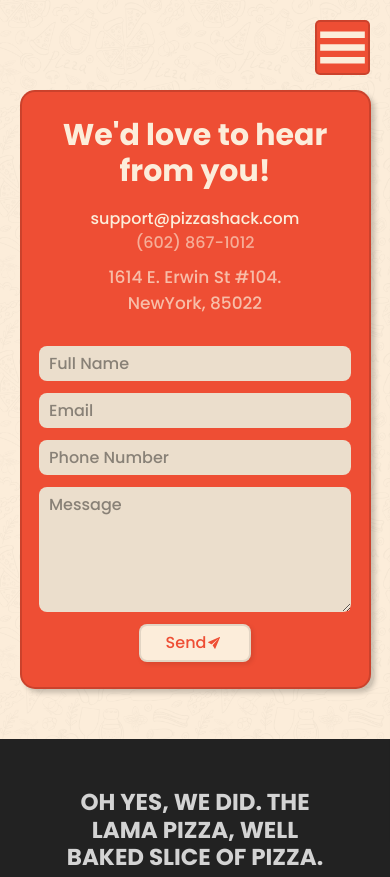
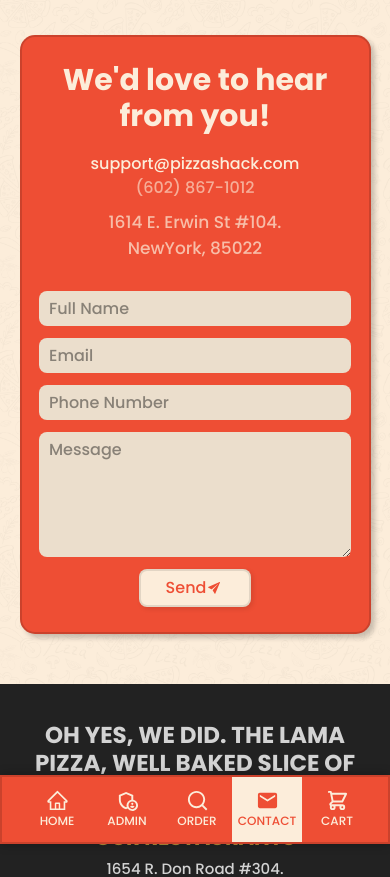
Before and after one commit to csabbah/nextjs-pizza-shack, a Next.js app: page /contact in a window 390 px wide. Shown: the top 877 px of the page. Built offline with nearby package versions, Linux system fonts and the light colour scheme.

Commit message:
Major update - Mobile, Tablet and Desktop screens now all have unique Nav menus

```diff
--- a/components/MobileNav.js
+++ b/components/MobileNav.js
@@ -1,116 +1,175 @@
-import styles from '../styles/Navbar.module.css';
+import React, { useState } from 'react';
+import styles from '../styles/MobileNav.module.css';
 import Link from 'next/link';
+import { useRouter } from 'next/router';
 import { useSelector } from 'react-redux';
-import { AiOutlineClose } from 'react-icons/ai';
+import { AiOutlineHome, AiFillHome, AiOutlineMail } from 'react-icons/ai';
+import {
+  MdOutlineAdminPanelSettings,
+  MdAdminPanelSettings,
+  MdEmail,
+} from 'react-icons/md';
+import { HiOutlineShoppingCart, HiShoppingCart } from 'react-icons/hi';
+import { RiSearchLine, RiSearchFill } from 'react-icons/ri';
 
-import { useState } from 'react';
-
-import { useRouter } from 'next/router';
-
-const Navbar = ({ setMobile, mobile }) => {
+const MobileNav = () => {
   const router = useRouter();
   let endpointName = router.pathname;
 
   const [color, setColor] = useState('#fcedda');
+  const [color2, setColor2] = useState('#ee4e34');
 
   // Initially this is 0
   const quantity = useSelector((state) => state.cart.quantity);
 
   return (
-    <>
-      <div
-        className={`${styles.background} ${
-          mobile ? styles.true : styles.false
-        }`}
-      ></div>
-      <div className={styles.mobileContainer}>
-        <div className={styles.item}>
-          <ul className={styles.list}>
-            <AiOutlineClose
-              onClick={() => setMobile(false)}
-              className={styles.closeNav}
-            />
+    <div className={styles.container}>
+      <ul className={styles.ul}>
         <Link href="/" passHref>
           <li
-                style={{ color: endpointName == '/' ? 'black' : color }}
+            style={{
+              color: endpointName == '/' ? color2 : color,
+              backgroundColor: endpointName == '/' ? color : color2,
+            }}
             className={`${styles.listItem}`}
-                onClick={() => setMobile(false)}
           >
-                Home
+            <div
+              style={{
+                display: 'flex',
+                flexDirection: 'column',
+                alignItems: 'center',
+              }}
+            >
+              {endpointName == '/' ? (
+                <AiFillHome style={{ fontSize: '23px' }} />
+              ) : (
+                <AiOutlineHome style={{ fontSize: '23px' }} />
+              )}
+              <span style={{ fontSize: '12px' }}>Home</span>
+            </div>
           </li>
         </Link>
-            <hr className={styles.hr} />
+        <span className={styles.divider} />
         <Link href="/admin" passHref>
           <li
             style={{
               color:
-                    endpointName == '/admin'
-                      ? 'black'
-                      : endpointName == '/admin/login'
-                      ? 'black'
+                endpointName == '/admin' || endpointName == '/admin/login'
+                  ? color2
                   : color,
+              backgroundColor:
+                endpointName == '/admin' || endpointName == '/admin/login'
+                  ? color
+                  : color2,
             }}
             className={`${styles.listItem}`}
-                onClick={() => setMobile(false)}
           >
-                Admin
+            <div
+              style={{
+                display: 'flex',
+                flexDirection: 'column',
+                alignItems: 'center',
+              }}
+            >
+              {endpointName == '/admin' || endpointName == '/admin/login' ? (
+                <MdAdminPanelSettings style={{ fontSize: '23px' }} />
+              ) : (
+                <MdOutlineAdminPanelSettings style={{ fontSize: '23px' }} />
+              )}
+              <span style={{ fontSize: '12px' }}>Admin</span>
+            </div>
           </li>
         </Link>
-            <hr className={styles.hr} />
+        <span className={styles.divider} />
         <Link href="/trackorder" passHref>
           <li
             style={{
-                  color: endpointName == '/trackorder' ? 'black' : color,
+              color: endpointName == '/trackorder' ? color2 : color,
+              backgroundColor: endpointName == '/trackorder' ? color : color2,
             }}
             className={styles.listItem}
-                onClick={() => setMobile(false)}
           >
-                Track order
+            <div
+              style={{
+                display: 'flex',
+                flexDirection: 'column',
+                alignItems: 'center',
+              }}
+            >
+              {endpointName == '/trackorder' ? (
+                <RiSearchFill style={{ fontSize: '23px' }} />
+              ) : (
+                <RiSearchLine style={{ fontSize: '23px' }} />
+              )}
+              <span style={{ fontSize: '12px' }}>Order</span>
+            </div>
           </li>
         </Link>
-            <hr className={styles.hr} />
+        <span className={styles.divider} />
         <Link href="/contact" passHref>
           <li
             style={{
-                  color: endpointName == '/contact' ? 'black' : color,
+              color: endpointName == '/contact' ? color2 : color,
+              backgroundColor: endpointName == '/contact' ? color : color2,
             }}
             className={styles.listItem}
-                onClick={() => setMobile(false)}
           >
-                Contact
+            <div
+              style={{
+                display: 'flex',
+                flexDirection: 'column',
+                alignItems: 'center',
+              }}
+            >
+              {endpointName == '/contact' ? (
+                <MdEmail style={{ fontSize: '23px' }} />
+              ) : (
+                <AiOutlineMail style={{ fontSize: '23px' }} />
+              )}
+              <span style={{ fontSize: '12px' }}>Contact</span>
+            </div>
           </li>
         </Link>
-            <hr className={styles.hr} />
+        <span className={styles.divider} />
         <Link href="/cart" passHref>
           <div className={styles.item}>
             <div className={quantity == 0 ? styles.default : styles.cart}>
               <li
                 style={{
-                      color: endpointName == '/cart' ? 'black' : color,
+                  color: endpointName == '/cart' ? color2 : color,
+                  backgroundColor: endpointName == '/cart' ? color : color2,
                 }}
                 className={styles.listItem}
-                    onClick={() => setMobile(false)}
               >
-                    Cart
                 <div
                   style={{
-                        backgroundColor:
-                          endpointName == '/cart' ? 'black' : color,
+                    display: 'flex',
+                    flexDirection: 'column',
+                    alignItems: 'center',
+                  }}
+                >
+                  {endpointName == '/cart' ? (
+                    <HiShoppingCart style={{ fontSize: '23px' }} />
+                  ) : (
+                    <HiOutlineShoppingCart style={{ fontSize: '23px' }} />
+                  )}
+                  <span style={{ fontSize: '12px' }}>Cart</span>
+                </div>
+                {/* <div
+                  style={{
+                    backgroundColor: endpointName == '/cart' ? 'black' : color,
                   }}
                   className={styles.counter}
                 >
                   <span>{quantity == 0 ? '' : quantity}</span>
-                    </div>
+                </div> */}
               </li>
             </div>
           </div>
         </Link>
       </ul>
     </div>
-        <div className={styles.item}></div>
-      </div>
-    </>
   );
 };
 
-export default Navbar;
+export default MobileNav;
--- a/components/Navbar.js
+++ b/components/Navbar.js
@@ -8,7 +8,8 @@ import { useState } from 'react';
 import { GiHamburgerMenu } from 'react-icons/gi';
 import { useRouter } from 'next/router';
 
-import MobileNav from '../components/MobileNav';
+import TabletNav from '../components/TabletNav';
+import MobileNav from './MobileNav';
 
 const Navbar = ({ mobile, setMobile }) => {
   const router = useRouter();
@@ -20,6 +21,10 @@ const Navbar = ({ mobile, setMobile }) => {
 
   return (
     <div>
+      <div className={styles.mobileNav}>
+        <MobileNav />
+      </div>
+      <div className={styles.tabletNav}>
         <div
           className={`${styles.navStack} ${
             mobile ? styles.activeStack : styles.inactiveStack
@@ -28,14 +33,15 @@ const Navbar = ({ mobile, setMobile }) => {
           <span data-id="navStack">
             <GiHamburgerMenu
               data-id="navStack"
-            className={`${mobile ? styles.activeStack : styles.inactiveStack} ${
-              styles.customIcon
-            }`}
+              className={`${
+                mobile ? styles.activeStack : styles.inactiveStack
+              } ${styles.customIcon}`}
             />
           </span>
         </div>
         <div className={mobile ? styles.activeNav : styles.inactiveNav}>
-        <MobileNav setMobile={setMobile} mobile={mobile} />
+          <TabletNav setMobile={setMobile} mobile={mobile} />
+        </div>
       </div>
       <div
         className={styles.desktopContainer}
--- /dev/null
+++ b/components/TabletNav.js
@@ -0,0 +1,116 @@
+import styles from '../styles/Navbar.module.css';
+import Link from 'next/link';
+import { useSelector } from 'react-redux';
+import { AiOutlineClose } from 'react-icons/ai';
+
+import { useState } from 'react';
+
+import { useRouter } from 'next/router';
+
+const Navbar = ({ setMobile, mobile }) => {
+  const router = useRouter();
+  let endpointName = router.pathname;
+
+  const [color, setColor] = useState('#fcedda');
+
+  // Initially this is 0
+  const quantity = useSelector((state) => state.cart.quantity);
+
+  return (
+    <>
+      <div
+        className={`${styles.background} ${
+          mobile ? styles.true : styles.false
+        }`}
+      ></div>
+      <div className={styles.mobileContainer}>
+        <div className={styles.item}>
+          <ul className={styles.list}>
+            <AiOutlineClose
+              onClick={() => setMobile(false)}
+              className={styles.closeNav}
+            />
+            <Link href="/" passHref>
+              <li
+                style={{ color: endpointName == '/' ? 'black' : color }}
+                className={`${styles.listItem}`}
+                onClick={() => setMobile(false)}
+              >
+                Home
+              </li>
+            </Link>
+            <hr className={styles.hr} />
+            <Link href="/admin" passHref>
+              <li
+                style={{
+                  color:
+                    endpointName == '/admin'
+                      ? 'black'
+                      : endpointName == '/admin/login'
+                      ? 'black'
+                      : color,
+                }}
+                className={`${styles.listItem}`}
+                onClick={() => setMobile(false)}
+              >
+                Admin
+              </li>
+            </Link>
+            <hr className={styles.hr} />
+            <Link href="/trackorder" passHref>
+              <li
+                style={{
+                  color: endpointName == '/trackorder' ? 'black' : color,
+                }}
+                className={styles.listItem}
+                onClick={() => setMobile(false)}
+              >
+                Track order
+              </li>
+            </Link>
+            <hr className={styles.hr} />
+            <Link href="/contact" passHref>
+              <li
+                style={{
+                  color: endpointName == '/contact' ? 'black' : color,
+                }}
+                className={styles.listItem}
+                onClick={() => setMobile(false)}
+              >
+                Contact
+              </li>
+            </Link>
+            <hr className={styles.hr} />
+            <Link href="/cart" passHref>
+              <div className={styles.item}>
+                <div className={quantity == 0 ? styles.default : styles.cart}>
+                  <li
+                    style={{
+                      color: endpointName == '/cart' ? 'black' : color,
+                    }}
+                    className={styles.listItem}
+                    onClick={() => setMobile(false)}
+                  >
+                    Cart
+                    <div
+                      style={{
+                        backgroundColor:
+                          endpointName == '/cart' ? 'black' : color,
+                      }}
+                      className={styles.counter}
+                    >
+                      <span>{quantity == 0 ? '' : quantity}</span>
+                    </div>
+                  </li>
+                </div>
+              </div>
+            </Link>
+          </ul>
+        </div>
+        <div className={styles.item}></div>
+      </div>
+    </>
+  );
+};
+
+export default Navbar;
--- a/styles/Add.module.css
+++ b/styles/Add.module.css
@@ -242,3 +242,10 @@
     width: 150px;
   }
 }
+
+@media screen and (max-width: 468px) {
+  .container {
+    padding-top: 20px;
+    align-items: flex-start;
+  }
+}
--- a/styles/Contact.module.css
+++ b/styles/Contact.module.css
@@ -139,3 +139,12 @@
     width: 0;
   }
 }
+
+@media screen and (max-width: 468px) {
+  .container {
+    padding-top: 0;
+  }
+  .innerContainer {
+    margin-top: 35px;
+  }
+}
--- a/styles/Footer.module.css
+++ b/styles/Footer.module.css
@@ -115,4 +115,10 @@
   .text {
     font-size: 15px;
   }
+
+  .item:last-child {
+    padding: 0 10px;
+    padding-top: 38px;
+    padding-bottom: 80px;
+  }
 }
--- /dev/null
+++ b/styles/MobileNav.module.css
@@ -0,0 +1,17 @@
+.ul {
+  list-style: none;
+  display: flex;
+  justify-content: space-around;
+  align-items: center;
+  padding-left: 0;
+  margin-bottom: 0ex;
+}
+
+.ul li {
+  width: 70px;
+  padding: 12px 20px;
+}
+
+.divider {
+  height: 65px;
+}
--- a/styles/Navbar.module.css
+++ b/styles/Navbar.module.css
@@ -14,11 +14,8 @@
   -webkit-backdrop-filter: blur(10px);
 }
 
-.navStack {
-  display: none;
-}
-
-.mobileContainer {
+.tabletNav,
+.mobileNav {
   display: none;
 }
 
@@ -102,6 +99,10 @@
   margin: 3px 0;
 }
 @media screen and (max-width: 730px) {
+  .tabletNav {
+    display: unset;
+  }
+
   .customIcon {
     color: #fcedda;
     width: 55px;
@@ -149,10 +150,10 @@
     -webkit-box-shadow: 0 0 10px 0 rgba(0, 0, 0, 0.3);
     backdrop-filter: blur(6px);
     -webkit-backdrop-filter: blur(6px);
+    text-transform: uppercase;
+    border-left: 2px solid rgba(0, 0, 0, 0.15);
     position: fixed;
     z-index: 9999999;
-    text-transform: uppercase;
-    border-left: 2px solid rgba(0, 0, 0, 0.15);
   }
 
   .listItem {
@@ -224,3 +225,28 @@
     margin: 8px 0;
   }
 }
+
+@media screen and (max-width: 468px) {
+  .tabletNav {
+    display: none;
+  }
+
+  .mobileNav {
+    color: #fcedda;
+    display: unset;
+    position: fixed;
+    z-index: 999999;
+    width: 100vw;
+    background-color: #ee4e34;
+    bottom: 0;
+    text-align: center;
+    box-shadow: 0 0 10px 0 rgba(0, 0, 0, 0.3);
+    -moz-box-shadow: 0 0 10px 0 rgba(0, 0, 0, 0.3);
+    -webkit-box-shadow: 0 0 10px 0 rgba(0, 0, 0, 0.3);
+    backdrop-filter: blur(6px);
+    -webkit-backdrop-filter: blur(6px);
+    text-transform: uppercase;
+    padding: 0 20px;
+    border: 2px solid rgba(0, 0, 0, 0.15);
+  }
+}
--- a/styles/Order.module.css
+++ b/styles/Order.module.css
@@ -150,6 +150,12 @@
   }
 }
 
+@media screen and (max-width: 730px) {
+  .container {
+    padding-top: 0;
+  }
+}
+
 @media screen and (max-width: 518px) {
   .tr {
     text-align: center;
@@ -220,8 +226,16 @@
   }
 }
 
-@media screen and (max-width: 730px) {
+@media screen and (max-width: 468px) {
   .container {
     padding-top: 0;
   }
+
+  .left {
+    margin-top: 25px;
+  }
+
+  .right {
+    margin-bottom: 3px;
+  }
 }
--- a/styles/orderDetail.module.css
+++ b/styles/orderDetail.module.css
@@ -121,3 +121,10 @@
     font-size: 15px;
   }
 }
+
+@media screen and (max-width: 468px) {
+  .container {
+    padding-top: 70px;
+    align-items: flex-start;
+  }
+}
```
Also changed, not shown: styles/Admin.module.css (+10 -0 lines). Lines whose indentation alone changed are shown as unchanged.
